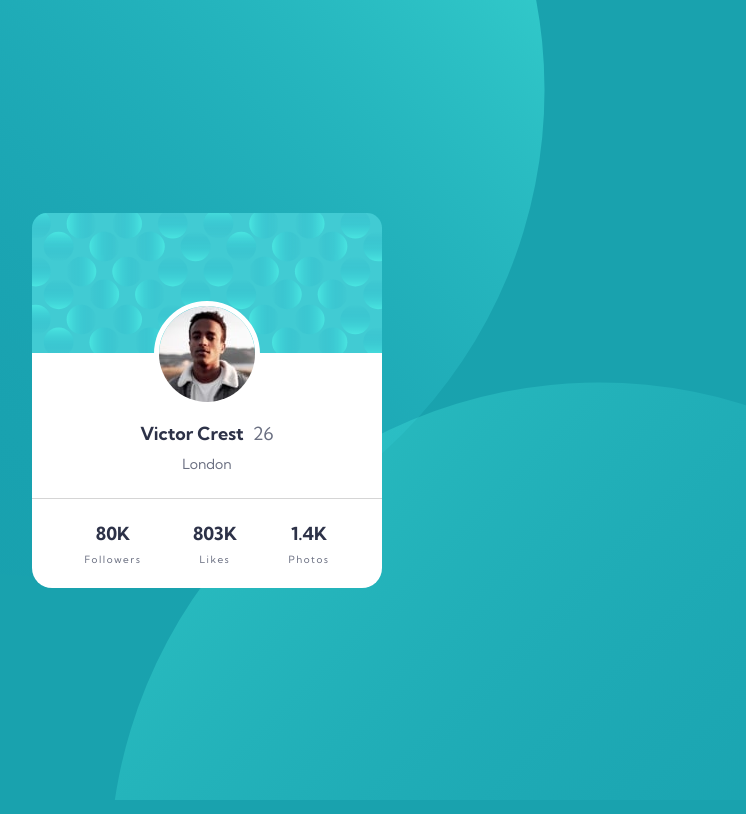
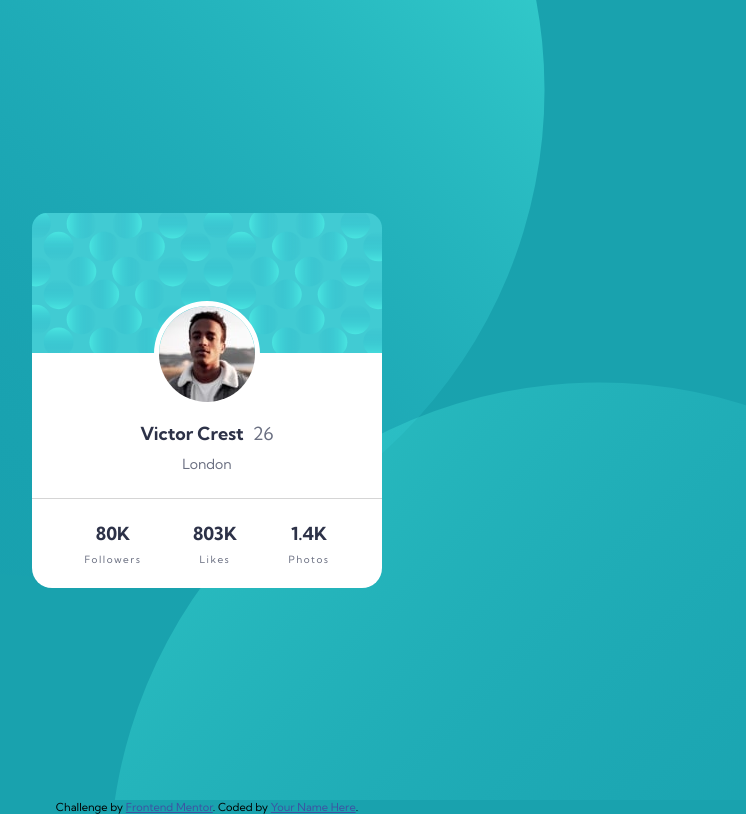
Before and after one commit to Aadil77/fm-profile-card, a plain HTML site: page index.html in a window 1280 px wide. Shown: the whole page, without its empty margins (433-1179 px from the left). Drawn offline with Linux system fonts and the light colour scheme.

Commit message:
remove commented code and added credits

```diff
--- a/index.html
+++ b/index.html
@@ -8,16 +8,14 @@
   <link rel="icon" type="image/png" sizes="32x32" href="./images/favicon-32x32.png">
   <link rel="stylesheet" href="style.css">
   <title>Frontend Mentor | Profile card component</title>
-
+<!-- Feel free to remove these styles or customise in your own stylesheet 👍 -->
+  <style>
+    .attribution { font-size: 11px; text-align: center; }
+    .attribution a { color: hsl(228, 45%, 44%); }
+  </style>
 </head>
 <body>
 
-<!-- <div class="wrapper">
-  <div class="bg-image">
-    <img src="images/bg-pattern-top.svg" class="ptop">
-    <img src="images/bg-pattern-bottom.svg" class="pbottom">
-  </div>
-</div> -->
 <div class="wrapper">
 
   <div class="container">
@@ -66,24 +64,9 @@
     <img src="images/bg-pattern-bottom.svg" class="pbottom">
   </div>
 </div>
-
+ <div class="attribution">
+    Challenge by <a href="https://www.frontendmentor.io?ref=challenge" target="_blank">Frontend Mentor</a>.
+    Coded by <a href="#">Your Name Here</a>.
+  </div>
 </body>
 </html>
-
-
-
-    <!-- <img class="pattern-top" src="images/bg-pattern-top.svg">
-    <img class="pattern-bottom" src="images/bg-pattern-bottom.svg">
-
-  <div class="center">
-    <div class="property-card">
-      <div class="property-image">
-
-      </div>
-      <div class="property-discription">
-        <h1>Victor Crest <span class="victor-age">26</span></h1>
-        <h5>London</h5>
-        <p>Lorem Ipsum Dipsum hortata. Mixcall Horcho. Mixwell Chingo. More Bingo. Lorem Ipum doth be hard.</p>
-      </div>
-    </div>
-  </div> -->
```
